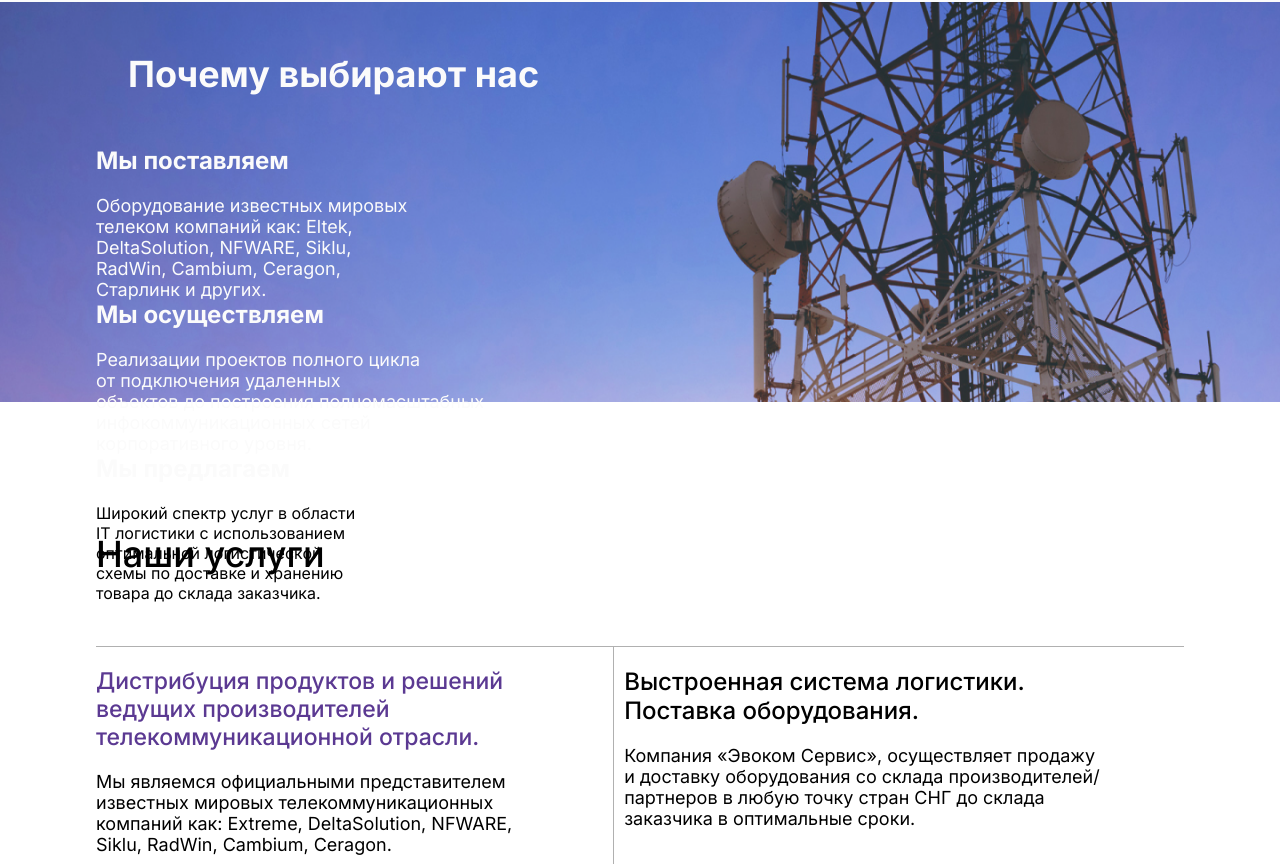
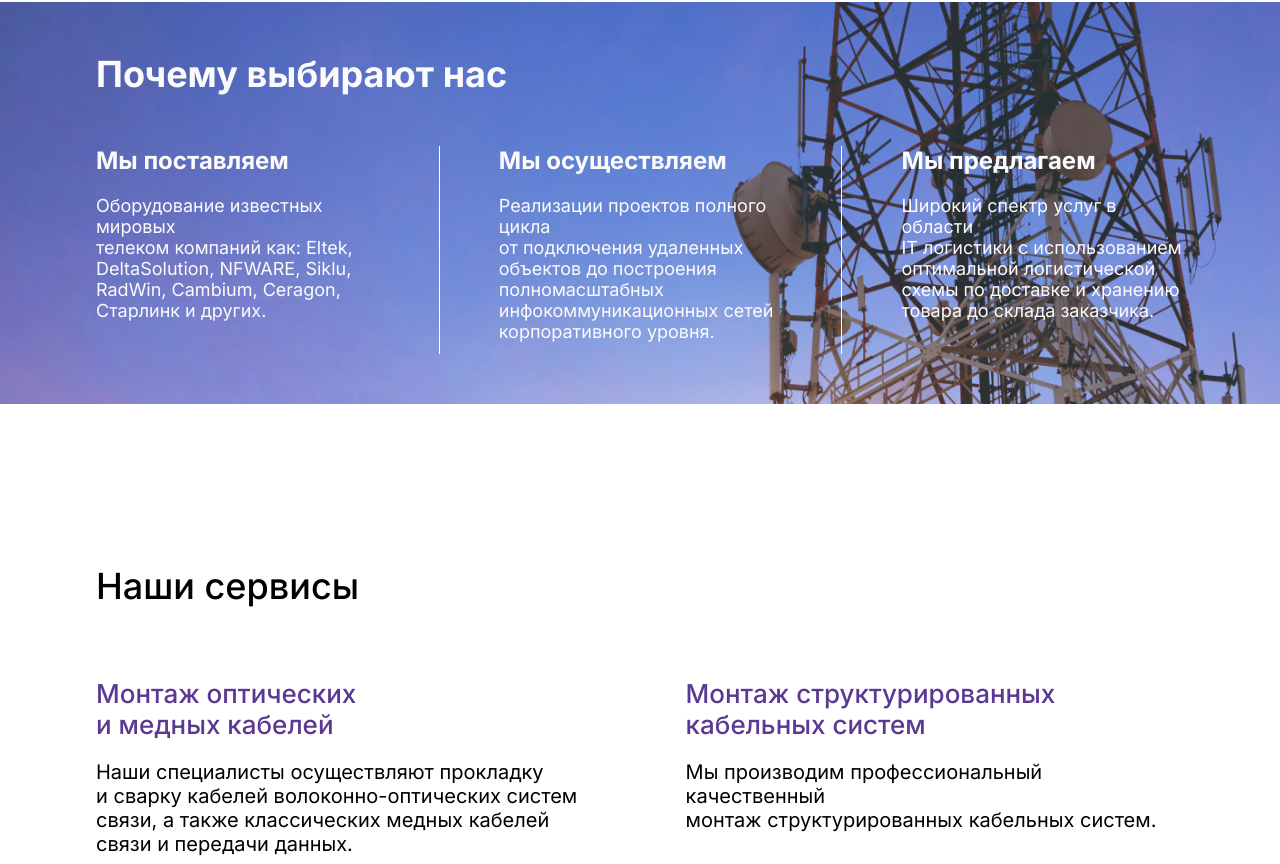
Before and after one commit to Bonecide/EvoCom, a React (Create React App) app: page / in a window 1280 px wide. Shown: the part 1356-2220 px from the top of the page. Built offline with nearby package versions, Linux system fonts and the light colour scheme.

Commit message:
Services  and Choose us  section

```diff
--- a/src/App.js
+++ b/src/App.js
@@ -6,6 +6,7 @@ import AboutUs from './Section/AboutUs/AboutUs';
 import Amenits from './Section/Amenits/Amenits';
 import ChooseUs from './Section/ChooseUs/ChooseUs';
 import Evocom from './Section/EvoCom/Evocom';
+import Services from './Section/OurServices/Services';
 
 function App() {
   return (
@@ -16,6 +17,7 @@ function App() {
         <Evocom/>
         <AboutUs/>
         <ChooseUs/>
+        <Services/>
         <Amenits/>
         <Footer/>
         </div>
--- a/src/Section/ChooseUs/ChooseUs.jsx
+++ b/src/Section/ChooseUs/ChooseUs.jsx
@@ -3,12 +3,12 @@ import '../ChooseUs/ChooseUs.scss'
 export default function ChooseUs (){
 
   return (
-    <div className="chooseUs">
+    <div className="chooseUs container">
       <div className='chooseUs_block'>
         <h1 className="chooseUs_title">Почему выбирают нас</h1>
       </div>
-     <div>
-      <div className="blocл container">
+     <div className='block_choose'>
+      <div className="block">
           <div className='block_text'>
             <h3 className='block_title'>Мы поставляем</h3>
             <p className='block_description'>
@@ -33,7 +33,7 @@ export default function ChooseUs (){
           <span className='span'></span>
           <div className='block_text'>
             <h3 className='block_title'>Мы предлагаем</h3>
-            <p className='blocл_description'>
+            <p className='block_description'>
             Широкий спектр услуг в области<br/>
             IT логистики с использованием<br/>
             оптимальной логистической<br/>
--- a/src/Section/ChooseUs/ChooseUs.scss
+++ b/src/Section/ChooseUs/ChooseUs.scss
@@ -1,13 +1,15 @@
 .chooseUs{
   width: 100%;
-  height: 50vh;
+  height: max-content;
   background-image: url('../../../public/img/cadonia1-1\ 2.png');
-  background-repeat: no-repeat;
-  background-size: 100% 50vh;
+  background-repeat:no-repeat;
+  background-size: cover;
   display: flex;
   flex-direction: column;
   &_block{
-    width: 80%;
+    display: flex;
+    align-items: flex-start;
+    width: 85%;
     margin: 50px auto;
   }
   &_title {
@@ -15,17 +17,19 @@
     color: #FBFBFB;
   }
 }
-
+.block_choose{
+  width: 85%;
+  margin: auto;
+  margin-bottom: 50px;
+}
 .block {
   display: flex;
-  justify-content: center;
-  align-items: center;
   gap: 60px;
+  width: 100%;
   &_text{
     width: 100%;
     display: flex;
     flex-direction: column;
-    justify-content: center;
     gap: 20px;
   }
   &_title{
@@ -38,9 +42,8 @@
     color: #FBFBFB;
   }
 }
-
 .span {
-  height: 15rem;
+  height: 13rem;
   width: 1px;
-  background-color: #FBFBFB;
+  background-color: #FDFDFD;
 }
--- /dev/null
+++ b/src/Section/OurServices/Services.jsx
@@ -0,0 +1,29 @@
+import '../OurServices/Services.scss'
+
+export default function Services(){
+  return(
+    <div className="services">
+      <div className="container">
+        <h1 className="title">Наши сервисы</h1>
+        <div className="description">
+          <div className="services_section">
+            <h2 className="services_title">Монтаж оптических<br/> и медных кабелей</h2>
+            <p className="services_description">
+               Наши специалисты осуществляют прокладку<br/>
+               и сварку кабелей волоконно-оптических систем <br/>
+               связи, а также классических медных кабелей <br/>
+               связи и передачи данных.
+            </p>
+          </div>
+          <div className="services_section">
+            <h2 className="services_title">Монтаж структурированных <br/>кабельных систем </h2>
+            <p  className="services_description">
+               Мы производим профессиональный качественный<br/>
+               монтаж структурированных кабельных систем.
+            </p>
+          </div>
+        </div>
+      </div>
+    </div>
+  )
+}
--- /dev/null
+++ b/src/Section/OurServices/Services.scss
@@ -0,0 +1,26 @@
+.services{
+  padding-top: 10rem;
+  width: 100%;
+  &_title{
+    color: #5B3992;
+    font-size: 26px;
+    font-weight: 500;
+  }
+  &_description{
+    padding-top: 20px;
+    font-size: 20px;
+    font-weight: 400;
+  }
+  &_section{
+   width: 45%;
+  }
+}
+.title{
+  font-size: 36px;
+  font-weight: 500;
+}
+.description {
+  display: flex;
+  gap: 100px;
+  padding-top: 70px;
+}
```
